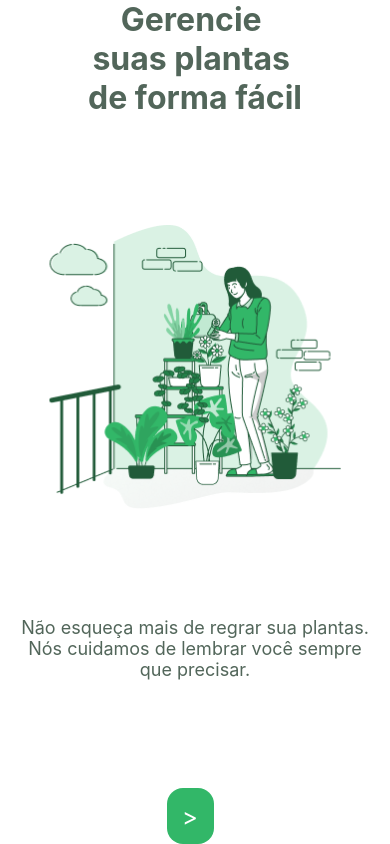
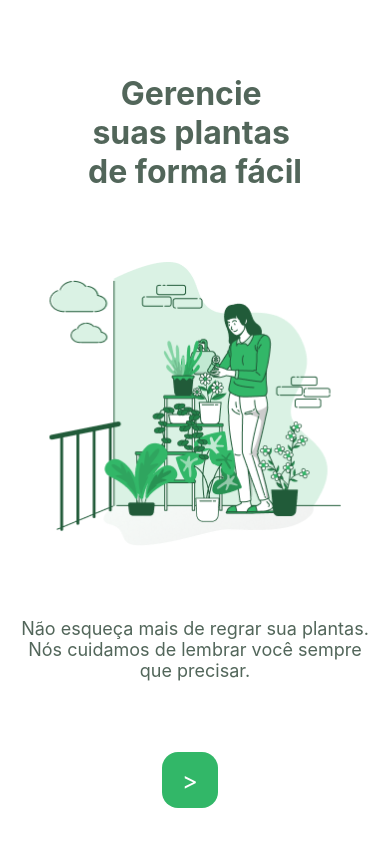
Before and after one commit to mateusfg7/PlantManager, a React Native app: screen / in a window 390 px wide. Built offline with nearby package versions, Linux system fonts and the light colour scheme.

Commit message:
bring back Button component to Welcome page as a element

```diff
--- a/src/pages/Welcome.tsx
+++ b/src/pages/Welcome.tsx
@@ -1,7 +1,6 @@
 import React from 'react';
 import {
   Text,
-  View,
   Image,
   TouchableOpacity,
   StyleSheet,
@@ -11,23 +10,29 @@ import {
 } from 'react-native';
 
 import wateringImg from '../assets/watering.png';
-import { Button } from '../components/Button';
 import colors from '../styles/colors';
 
 export function Welcome() {
   return (
     <SafeAreaView style={styles.container}>
+
       <Text style={styles.title}>
         Gerencie {'\n'}
         suas plantas {'\n'}
         de forma fácil
       </Text>
+
       <Image source={wateringImg} style={styles.image} />
+
       <Text style={styles.subtitle}>
         Não esqueça mais de regrar sua plantas. Nós cuidamos de lembrar você
         sempre que precisar.
       </Text>
-      <Button title='>' />
+
+      <TouchableOpacity style={styles.button} activeOpacity={0.7}>
+        <Text style={styles.buttonText}> {'>'} </Text>
+      </TouchableOpacity>
+
     </SafeAreaView>
   );
 }
@@ -35,8 +40,8 @@ export function Welcome() {
 const styles = StyleSheet.create({
   container: {
     flex: 1,
-    justifyContent: 'space-between',
     alignItems: 'center',
+    justifyContent: 'space-around',
     paddingTop: Platform.OS === 'android' ? StatusBar.currentHeight : 0,
   },
   title: {
@@ -44,6 +49,7 @@ const styles = StyleSheet.create({
     fontWeight: 'bold',
     textAlign: 'center',
     color: colors.heading,
+    marginTop: 38
   },
   subtitle: {
     textAlign: 'center',
@@ -51,9 +57,21 @@ const styles = StyleSheet.create({
     paddingHorizontal: 20,
     color: colors.heading,
   },
-
   image: {
     width: 292,
     height: 284,
   },
+  button: {
+    backgroundColor: colors.green,
+    justifyContent: 'center',
+    alignItems: 'center',
+    borderRadius: 16,
+    marginRight: 10,
+    height: 56,
+    width: 56,
+  },
+  buttonText: {
+    color: colors.white,
+    fontSize: 24,
+  },
 });
```
